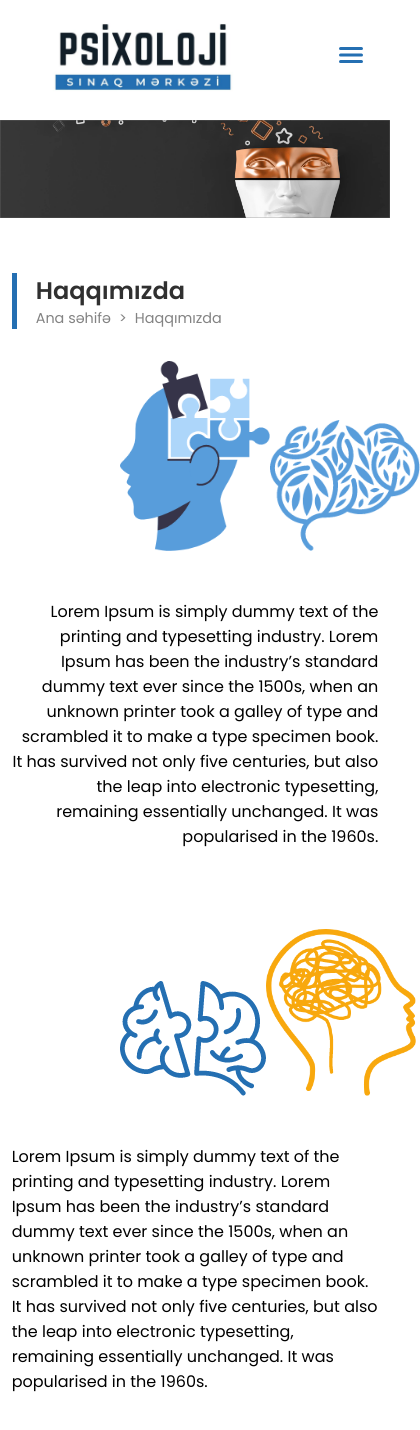
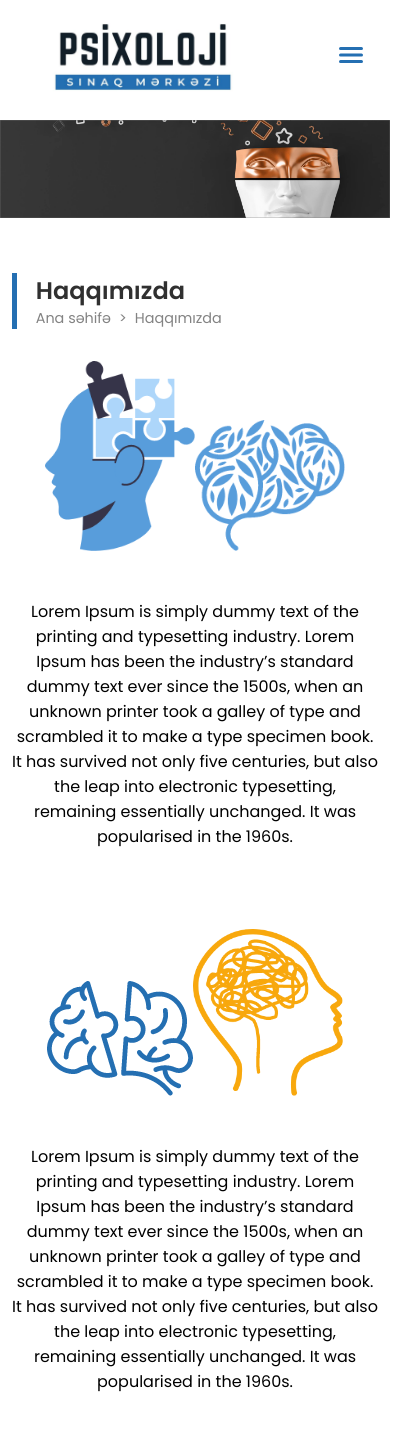
Before and after one commit to ccavad/react-psixoloji, a React (Vite) app: page /about in a window 390 px wide. Shown: the top 1430 px of the page, 420 px wide, since content can reach past the window. Built offline with nearby package versions, Linux system fonts and the light colour scheme.

Commit message:
about page responsiveness

```diff
--- a/src/pages/About.jsx
+++ b/src/pages/About.jsx
@@ -15,21 +15,27 @@ const Main = styled.main`
 `;
 
 const MainSec = styled.div`
-  /* height: 300px; */
   display: flex;
   align-items: center;
   gap: 2rem;
+  flex-direction: ${(props) => props.dir};
 
   @media (max-width: 900px) {
     flex-direction: column;
     gap: 3rem;
     margin-bottom: 3rem;
+    text-align: center;
   }
 `;
 
 const ImgCont = styled.div`
   display: flex;
   height: 100%;
+  justify-content: center;
+
+  img {
+    align-self: end;
+  }
 
   @media (max-width: 900px) {
     height: auto;
@@ -50,18 +56,12 @@ function About() {
       <Banner />
       <Main>
         <BreadCrumb page="Haqqımızda" url="about" />
-        <MainSec>
+        <MainSec dir={"row"}>
           <ImgCont>
-            <img
-              src="../../assets/home-s2-i1.png"
-              style={{ alignSelf: "flex-start" }}
-            />
-            <img
-              src="../../assets/home-s2-i2.png"
-              style={{ alignSelf: "flex-end" }}
-            />
+            <img src="../../assets/home-s2-i1.png" />
+            <img src="../../assets/home-s2-i2.png" />
           </ImgCont>
-          <p style={{ textAlign: "right" }}>
+          <p>
             Lorem Ipsum is simply dummy text of the printing and typesetting
             industry. Lorem Ipsum has been the industry’s standard dummy text
             ever since the 1500s, when an unknown printer took a galley of type
@@ -70,8 +70,12 @@ function About() {
             remaining essentially unchanged. It was popularised in the 1960s.
           </p>
         </MainSec>
-        <MainSec style={{ flexDirection: "column-reverse" }}>
-          <p style={{ float: "right" }}>
+        <MainSec dir={"row-reverse"}>
+          <ImgCont>
+            <img src="../../assets/Group 672.png" />
+            <img src="../../assets/Group 671.png" />
+          </ImgCont>
+          <p>
             Lorem Ipsum is simply dummy text of the printing and typesetting
             industry. Lorem Ipsum has been the industry’s standard dummy text
             ever since the 1500s, when an unknown printer took a galley of type
@@ -79,13 +83,6 @@ function About() {
             only five centuries, but also the leap into electronic typesetting,
             remaining essentially unchanged. It was popularised in the 1960s.
           </p>
-          <ImgCont>
-            <img
-              src="../../assets/Group 672.png"
-              style={{ alignSelf: "flex-end" }}
-            />
-            <img src="../../assets/Group 671.png" />
-          </ImgCont>
         </MainSec>
       </Main>
       <Footer />
```
